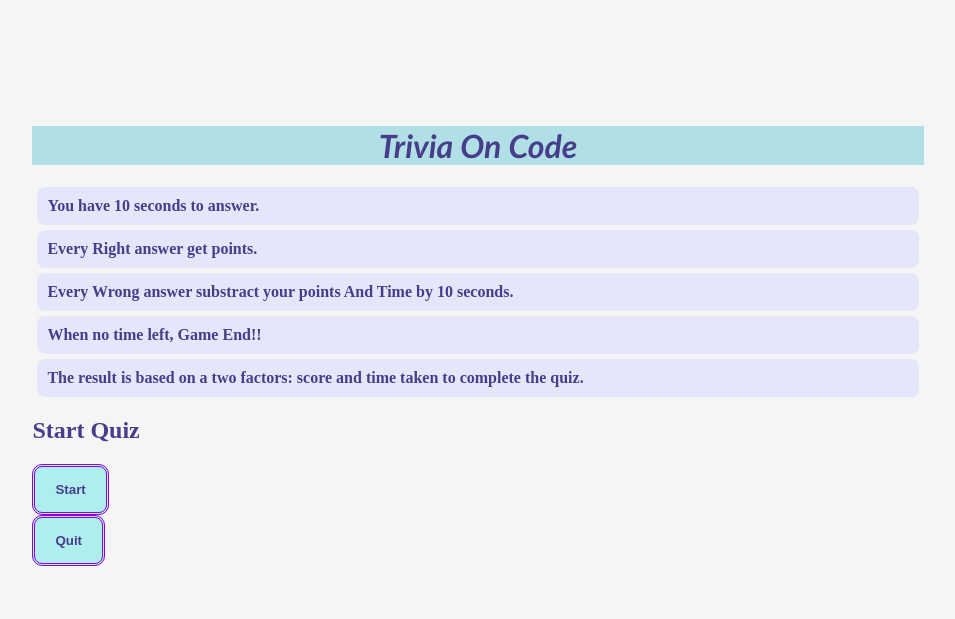
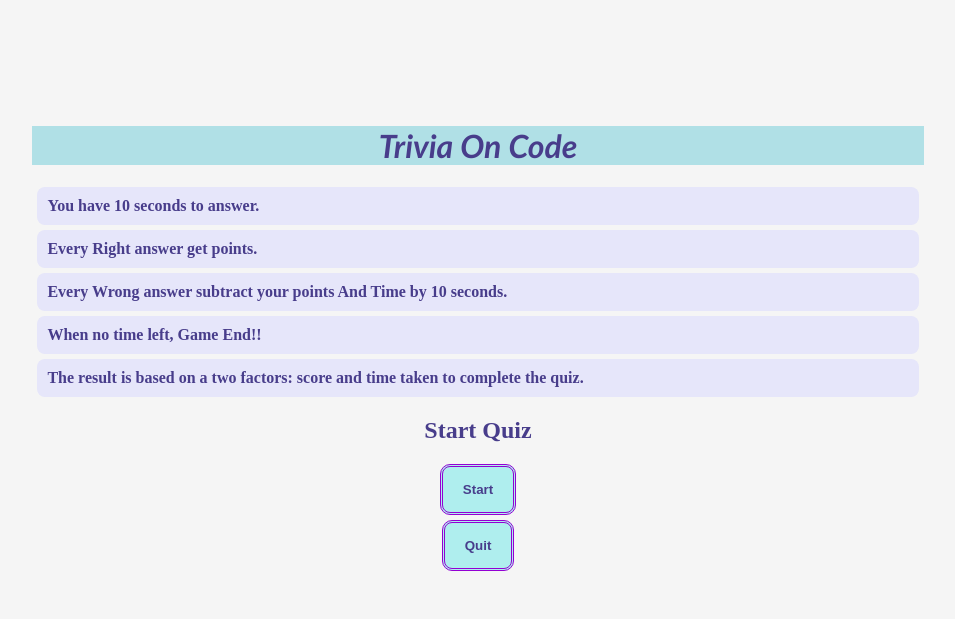
Before and after one commit to bindi-v/Code_Quiz, a plain HTML site: page index.html in a window 1280 px wide. Shown: the whole page, without its empty margins (162-1117 px from the left). Drawn offline with Linux system fonts and the light colour scheme.

Commit message:
some modified style

```diff
--- a/index.html
+++ b/index.html
@@ -14,15 +14,14 @@
 
       <p>You have 10 seconds to answer.</p>
       <p>Every Right answer get points.</p>
-      <p>Every Wrong answer substract your points And Time by 10 seconds.</p>
+      <p>Every Wrong answer subtract your points And Time by 10 seconds.</p>
       <p>When no time left, Game End!!</p>
       <p> The result is based on a two factors: score and time taken to complete the quiz.</p>
-       <h2> Start Quiz</h2>
+       <h2 id="start"> Start Quiz</h2>
         <button class="start-btn">Start</button>
         <button class="quit-btn">Quit</button>
 
 </header>
-
 
       <div class="score-card">
         <div class="scorecard">
--- a/style.css
+++ b/style.css
@@ -4,7 +4,7 @@
     color: darkslateblue;
 
 }
-.quiz-card, .score-card {
+.quiz-card {
     display: block;
     background-color: whitesmoke;
     padding-left: 60px;
@@ -100,15 +100,29 @@ input {
         padding: 10px;
     }
 
-.start-btn, .quit-btn {
-        display: grid;
-        grid-template-columns: repeat(1, 1fr);
-        grid-template: max-content;
+.start-btn, .quit-btn, .submit-btn, .replay, .exit {
+        display: flex;
+        /*grid-template-columns: repeat(1, 1fr);
+        grid-template: max-content;*/
         background-color: paleturquoise;
         border: double 3px darkviolet;
         padding: 15px 20px 15px 20px ;
-       justify-items: center;
+        /*justify-items: center;*/
+        margin: 5px auto;
     }
+.scorecard{
+    display: flex;
+    margin: 10% auto;
+    text-align: center;
+}
+.initials {
+    margin: 1%;
+    background: lightseagreen;
+    border-radius: 5px;
+box-shadow: 2px 5px 9px mediumslateblue;
+
+}
+
 
 @media screen and (max-width: 992px) {
 body {
```
